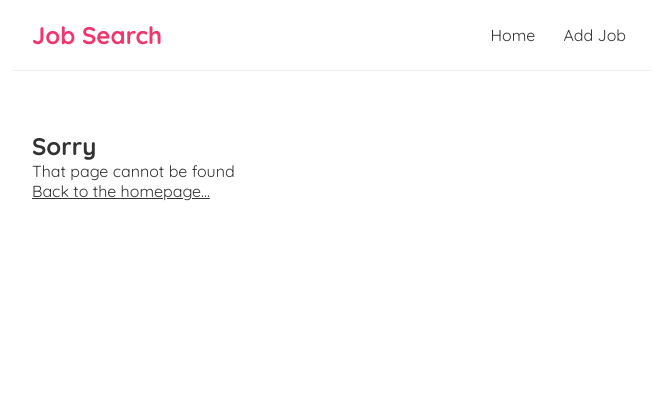
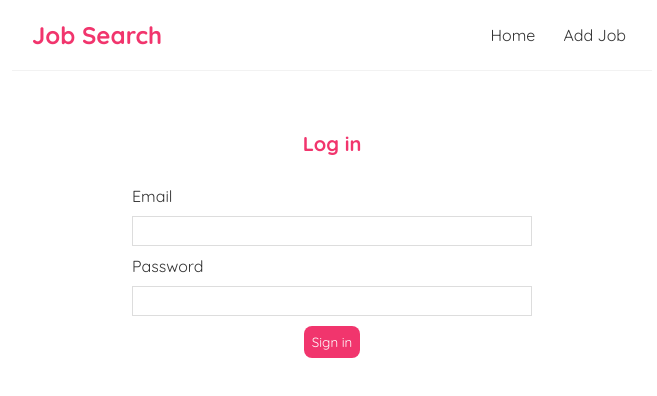
Before and after one commit to LDangDev/Activities, a React (Vite) app in the folder week7/monday_morning_activities/week7-fepp-starter/frontend/: page /login in a window 1280 px wide. Shown: the top 396 px of the page, without its empty margins (308-965 px from the left). Built offline with nearby package versions, Linux system fonts and the light colour scheme.

Commit message:
part 2 iteration 1 and 2

```diff
--- a/week7/monday_morning_activities/week7-fepp-starter/frontend/src/App.jsx
+++ b/week7/monday_morning_activities/week7-fepp-starter/frontend/src/App.jsx
@@ -4,9 +4,11 @@
 import Home from "./pages/HomePage";
 import AddJobPage from "./pages/AddJobPage";
 import Navbar from "./components/Navbar";
-import NotFoundPage from "./pages/NotFoundPage"
-import JobPage from "./pages/JobPage"
+import NotFoundPage from "./pages/NotFoundPage";
+import JobPage from "./pages/JobPage";
 import EditJobPage from "./pages/EditJobPage";
+import Login from "./pages/Login";
+import Signup from "./pages/Signup";
 
 const App = () => (
   <div className="App">
@@ -15,14 +17,16 @@
       <div className="content">
         <Routes>
           <Route path="/" element={<Home />} />
+          <Route path="/signup" element={<Signup />} />
+          <Route path="/login" element={<Login />} />
           <Route path="/add-job" element={<AddJobPage />} />
           <Route path="/jobs/:id" element={<JobPage />} />
           <Route path="/edit-job/:id" element={<EditJobPage />} />
-          <Route path='*' element={<NotFoundPage />} />
+          <Route path="*" element={<NotFoundPage />} />
         </Routes>
       </div>
     </BrowserRouter>
   </div>
-)
+);
 
-  export default App;
+export default App;
--- /dev/null
+++ b/week7/monday_morning_activities/week7-fepp-starter/frontend/src/pages/Login.jsx
@@ -0,0 +1,35 @@
+import { useNavigate } from "react-router-dom";
+import useField from "../hooks/useField";
+import useLogin from "../hooks/useLogin";
+
+const Login = () => {
+  const navigate = useNavigate();
+  const email = useField("email");
+  const password = useField("password");
+
+  const { login, error } = useLogin("/api/users/login");
+
+  const handleFormSubmit = async (e) => {
+    e.preventDefault();
+    await login({ email: email.value, password: password.value });
+    if (!error) {
+      console.log("success");
+      navigate("/");
+    }
+  };
+
+  return (
+    <div className="create">
+      <h2>Log in</h2>
+      <form onSubmit={handleFormSubmit}>
+        <label>Email</label>
+        <input {...email} />
+        <label>Password</label>
+        <input {...password} />
+        <button type="submit">Sign in</button>
+      </form>
+    </div>
+  );
+};
+
+export default Login;
```
